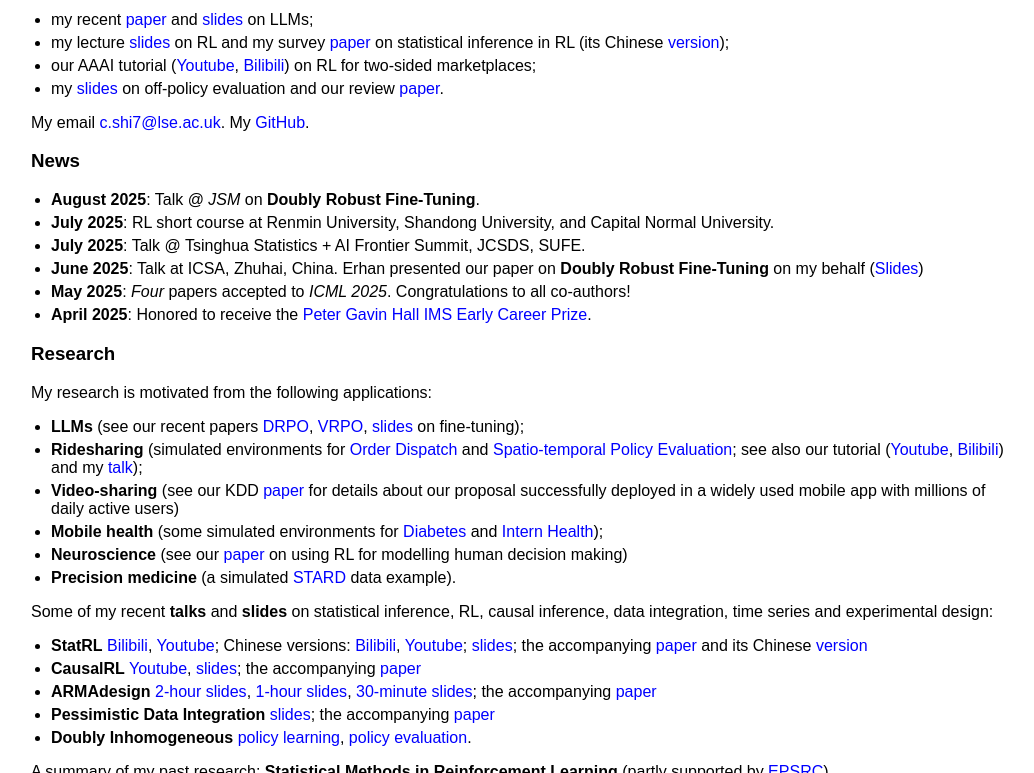
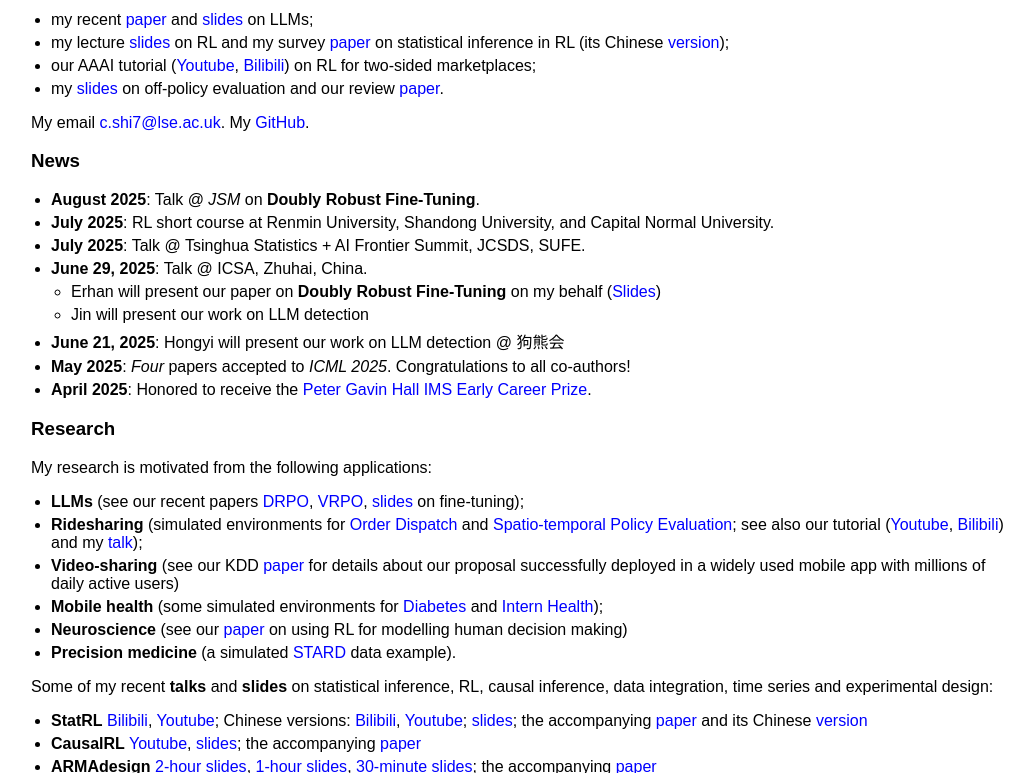
Before and after one commit to callmespring/callmespring.github.io, a Jekyll site: the page built from index.md, in a window 1280 px wide and 900 px high, scrolled down 1153 px, cut to the strip 0-773 px from the top of the window. Shown: the whole strip, without its empty margins (109-1143 px from the left). Built offline with Jekyll 4.4.1, drawn with Linux system fonts in a browser that asks for light colours.

Commit message:
Update index.md

```diff
--- a/index.md
+++ b/index.md
@@ -37,7 +37,10 @@
 - **August 2025**: Talk @ *JSM* on **Doubly Robust Fine-Tuning**.
 - **July 2025**: RL short course at Renmin University, Shandong University, and Capital Normal University.
 - **July 2025**: Talk @ Tsinghua Statistics + AI Frontier Summit, JCSDS, SUFE.
-- **June 2025**: Talk at ICSA, Zhuhai, China. Erhan presented our paper on **Doubly Robust Fine-Tuning** on my behalf ([Slides](https://callmespring.github.io/slides/DRPO.pdf))
+- **June 29, 2025**: Talk @ ICSA, Zhuhai, China.
+  * Erhan will present our paper on **Doubly Robust Fine-Tuning** on my behalf ([Slides](https://callmespring.github.io/slides/DRPO.pdf))
+  * Jin will present our work on LLM detection
+- **June 21, 2025**: Hongyi will present our work on LLM detection @ 狗熊会
 - **May 2025**: *Four* papers accepted to *ICML 2025*. Congratulations to all co-authors!
 - **April 2025**: Honored to receive the [Peter Gavin Hall IMS Early Career Prize](https://imstat.org/2025/05/05/chengchun-shi-wins-peter-gavin-hall-ims-early-career-prize/).
 
```
